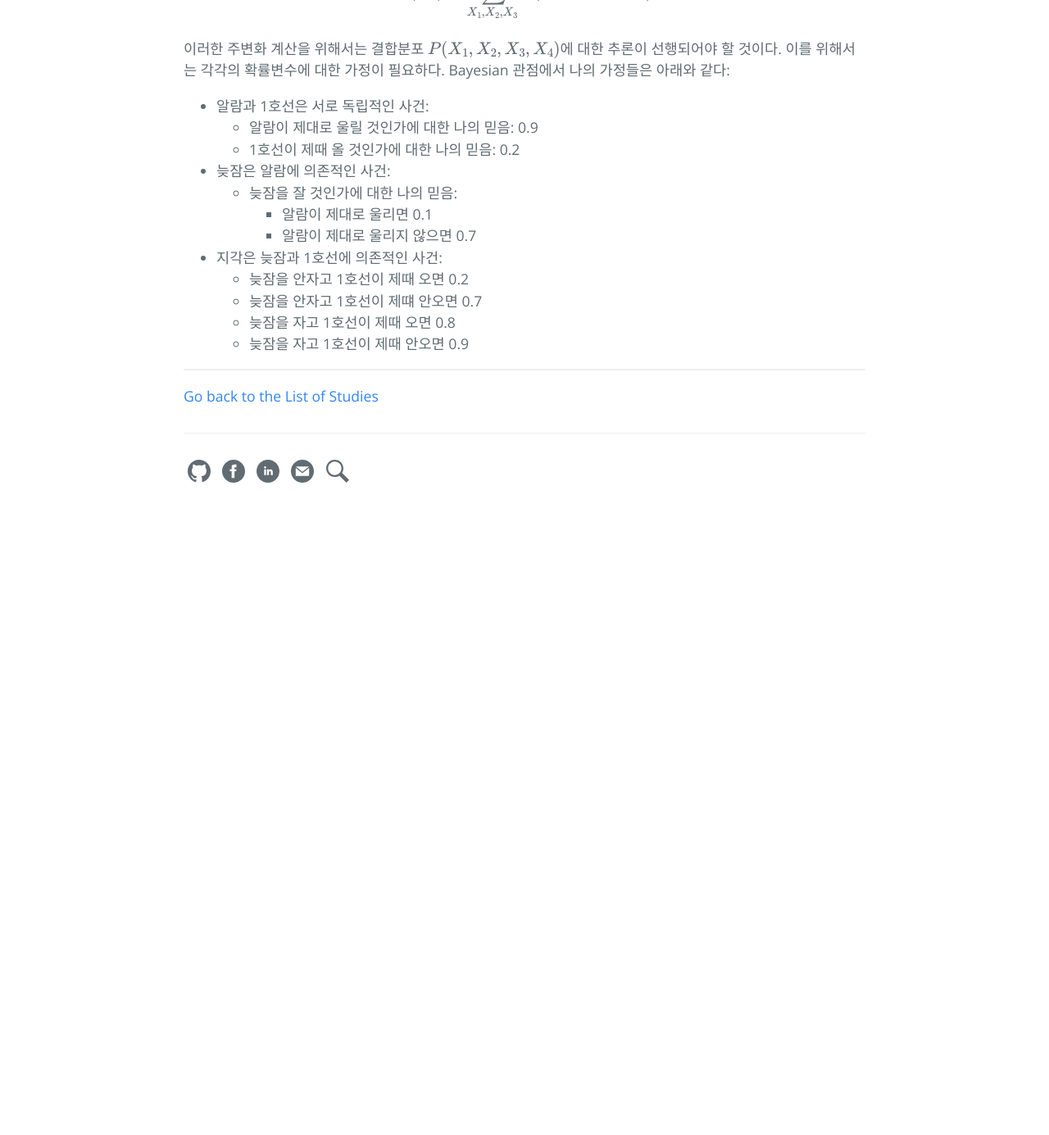
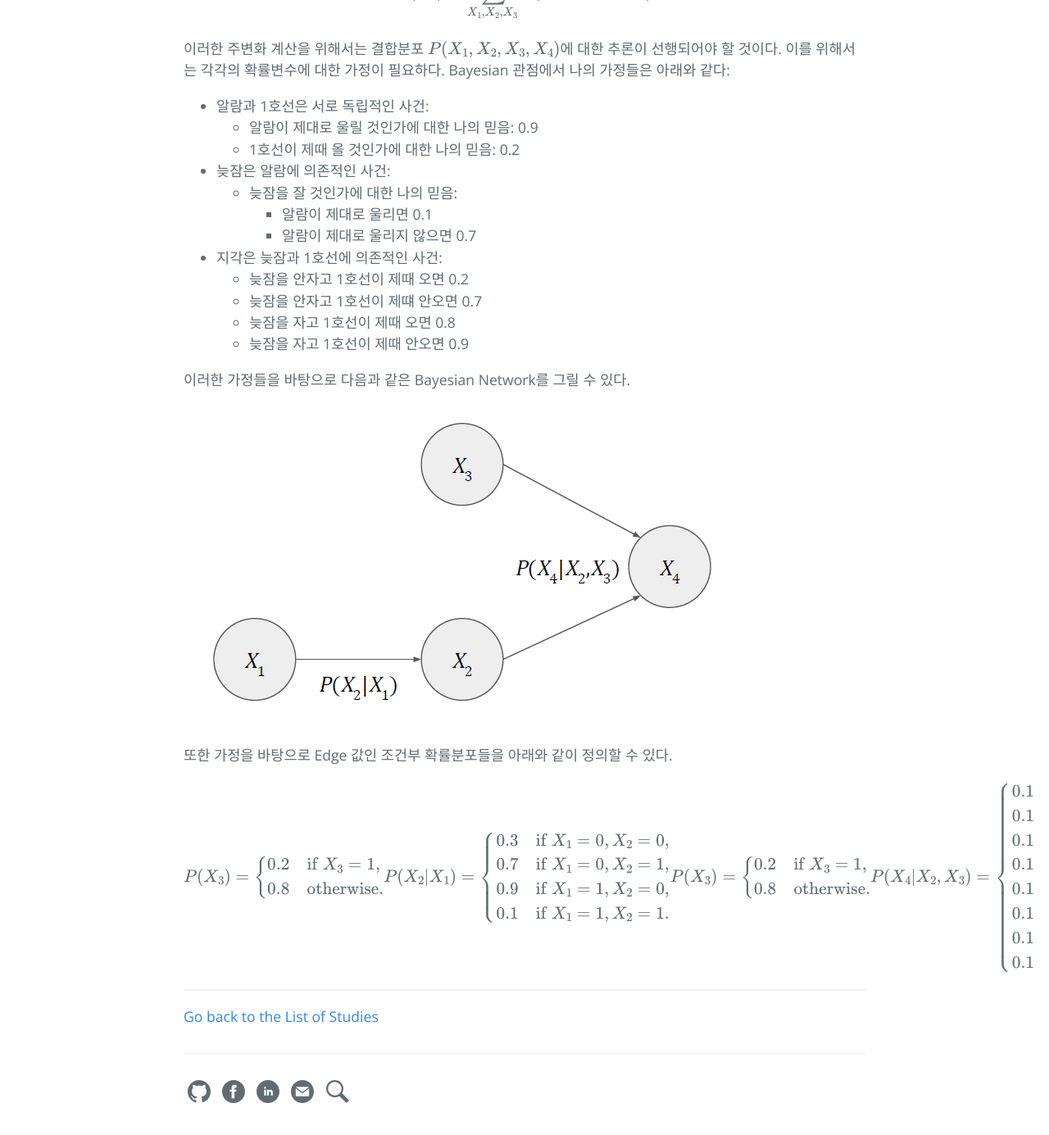
Before and after one commit to hcnoh/hcnoh.github.io, a Jekyll site: the page built from _posts/2020-01-26-graphical-model-01.md, in a window 1280 px wide and 1400 px high, scrolled down 2651 px. Shown: the top 1385 px of the window at 82% size. Built offline with Jekyll 4.4.1, drawn with Linux system fonts in a browser that asks for light colours; formulas are drawn with MathJax 3; comment, search, counter and statistics services are not loaded; before the commit the page ends 3294 px from its top, so only the background shows below that.

Commit message:
modified a post.

```diff
--- a/_posts/2020-01-26-graphical-model-01.md
+++ b/_posts/2020-01-26-graphical-model-01.md
@@ -64,3 +64,20 @@ $$
     - 늦잠을 안자고 1호선이 제떄 안오면 0.7
     - 늦잠을 자고 1호선이 제때 오면 0.8
     - 늦잠을 자고 1호선이 제때 안오면 0.9
+
+이러한 가정들을 바탕으로 다음과 같은 Bayesian Network를 그릴 수 있다.
+
+![](/assets/img/2020-01-26-graphical-model-01/2020-01-26-graphical-model-01_2020-01-26-09-12-52.png)
+
+또한 가정을 바탕으로 Edge 값인 조건부 확률분포들을 아래와 같이 정의할 수 있다.
+
+$$
+P(X_3) = \left\{ \begin{array}{ll} 0.2 & \text{if} \ X_3=1, \\ 0.8 & \text{otherwise}. \end{array} \right.
+
+P(X_2|X_1) = \left\{ \begin{array}{ll} 0.3 & \text{if} \ X_1=0, X_2=0, \\ 0.7 & \text{if} \ X_1=0, X_2=1, \\ 0.9 & \text{if} \ X_1=1, X_2=0, \\ 0.1 & \text{if} \ X_1=1, X_2=1. \end{array} \right.
+
+P(X_3) = \left\{ \begin{array}{ll} 0.2 & \text{if} \ X_3=1, \\ 0.8 & \text{otherwise}. \end{array} \right.
+
+P(X_4|X_2,X_3) = \left\{ \begin{array}{ll}
+0.1 & \text{if} \ X_2=0, X_3=0, X_4=0, \\  0.1 & \text{if} \ X_2=0, X_3=0, X_4=1, \\  0.1 & \text{if} \ X_2=0, X_3=1, X_4=0, \\ 0.1 & \text{if} \ X_2=0, X_3=1, X_4=1, \\  0.1 & \text{if} \ X_2=1, X_3=0, X_4=0, \\  0.1 & \text{if} \ X_2=1, X_3=0, X_4=1, \\  0.1 & \text{if} \ X_2=1, X_3=1, X_4=0, \\ 0.1 & \text{if} \ X_2=1, X_3=1, X_4=1, \\  \end{array} \right.
+$$
```
Also changed, not shown: assets/img/2020-01-26-graphical-model-01/2020-01-26-graphical-model-01_2020-01-26-09-12-52.png (added).
